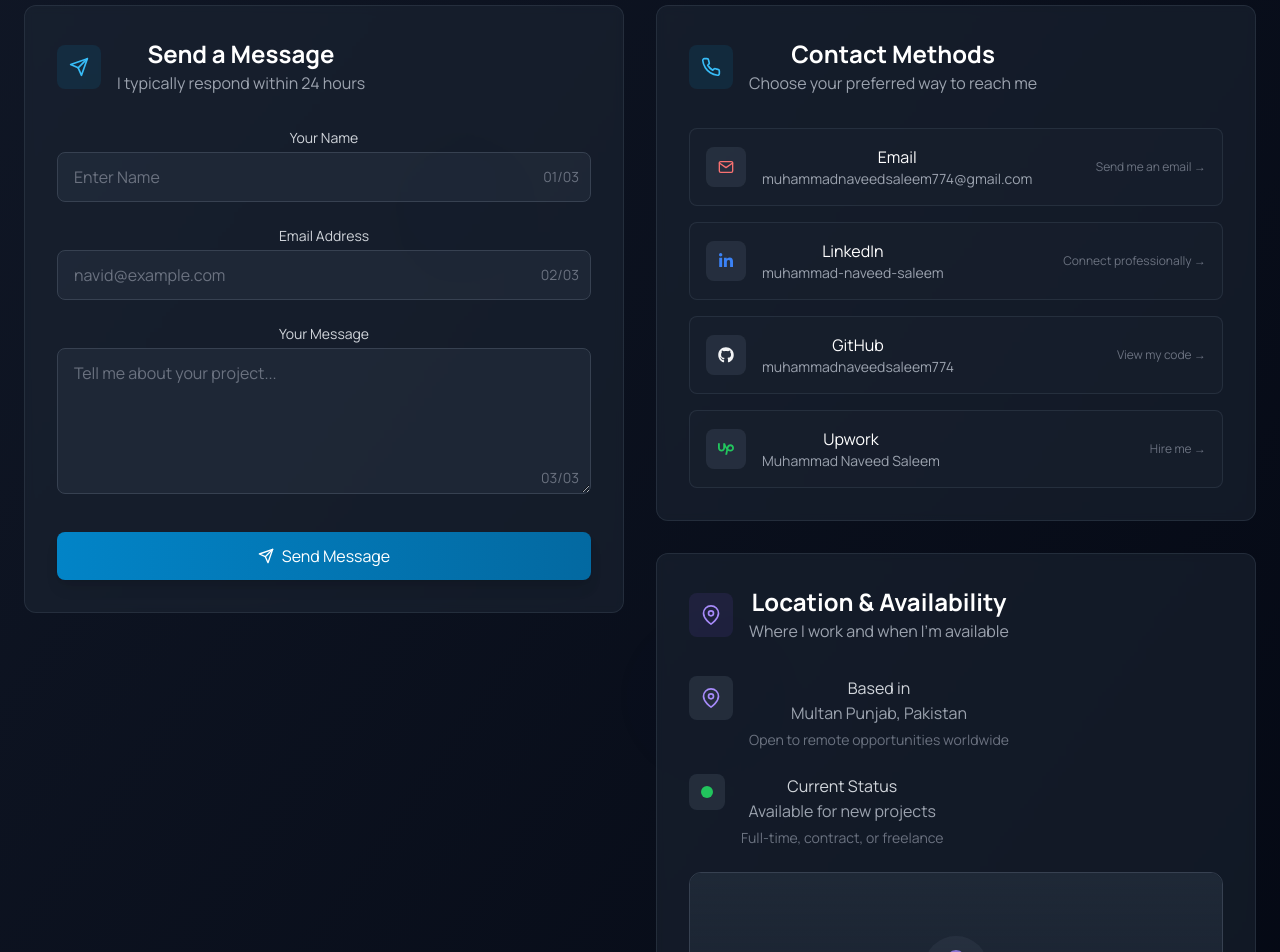
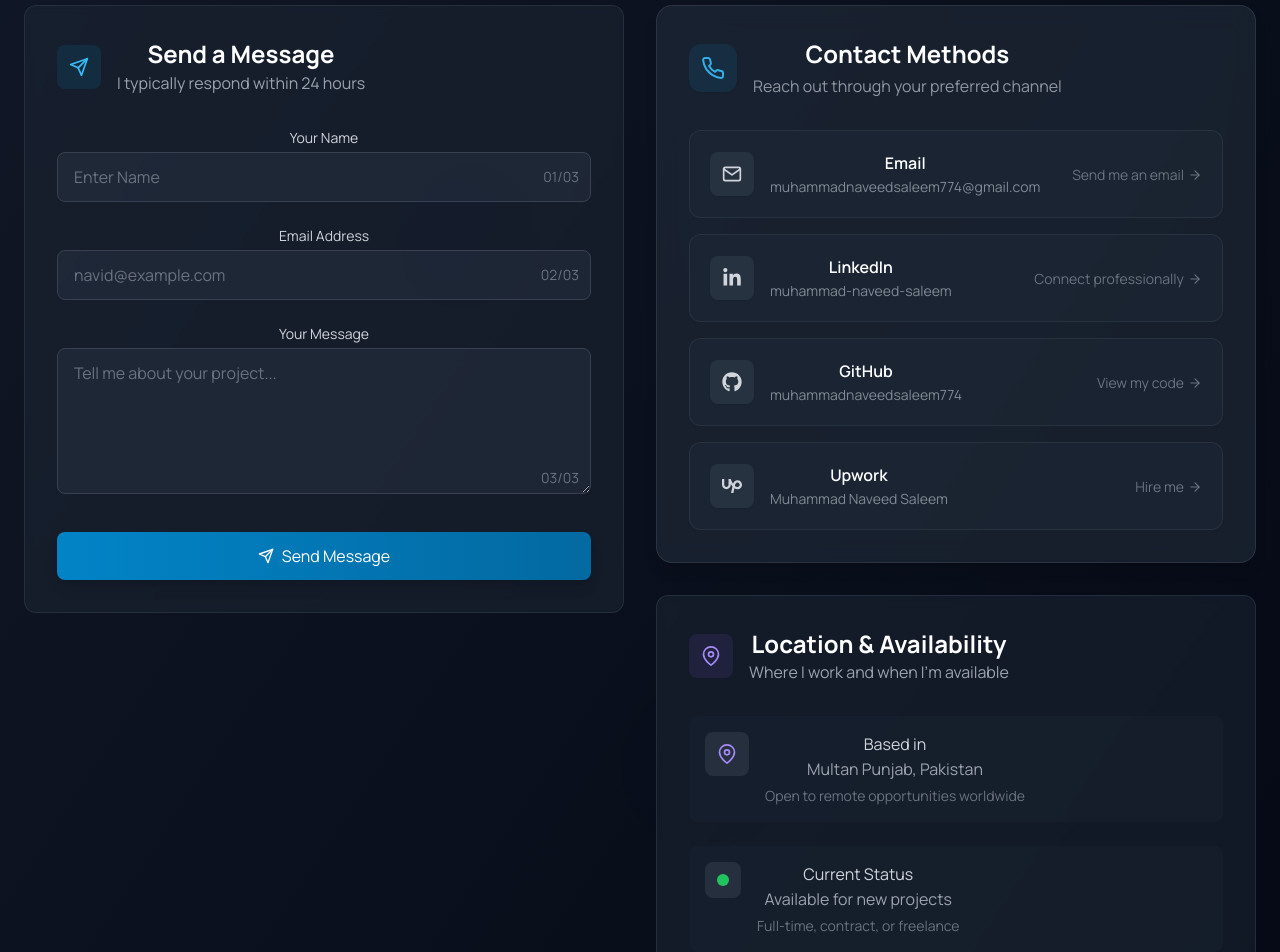
Before and after one commit to muhammadnaveedsaleem774/My_Portfolio, a React (Vite) app: page /contact in a window 1280 px wide. Shown: the part 440-1392 px from the top of the page. Built offline with nearby package versions, Linux system fonts and the light colour scheme.

Commit message:
Update info

```diff
--- a/src/pages/Contact.jsx
+++ b/src/pages/Contact.jsx
@@ -1,7 +1,7 @@
 import { useState, useRef, useEffect } from 'react';
 import { motion, useInView, AnimatePresence } from 'framer-motion';
 import axios from 'axios';
-import { FiMail, FiMapPin, FiPhone, FiSend, FiCheck, FiX } from 'react-icons/fi';
+import { FiMail, FiMapPin, FiPhone, FiArrowRight, FiSend, FiCheck, FiX } from 'react-icons/fi';
 import { FaLinkedinIn, FaGithub, FaTwitter, FaDiscord, FaWhatsapp } from 'react-icons/fa';
 import { SiUpwork } from 'react-icons/si';
 
@@ -88,28 +88,28 @@ const Contact = () => {
       name: 'Email',
       value: 'muhammadnaveedsaleem774@gmail.com',
       href: 'mailto:muhammadnaveedsaleem774@gmail.com',
-      icon: <FiMail className="text-red-400" />,
+      icon: FiMail,
       action: 'Send me an email'
     },
     {
       name: 'LinkedIn',
       value: 'muhammad-naveed-saleem',
       href: 'https://linkedin.com/in/muhammad-naveed-saleem',
-      icon: <FaLinkedinIn className="text-blue-500" />,
+      icon: FaLinkedinIn,
       action: 'Connect professionally'
     },
     {
       name: 'GitHub',
       value: 'muhammadnaveedsaleem774',
       href: 'https://github.com/muhammadnaveedsaleem774',
-      icon: <FaGithub className="text-gray-100" />,
+      icon: FaGithub,
       action: 'View my code'
     },
     {
       name: 'Upwork',
       value: 'Muhammad Naveed Saleem',
       href: 'https://www.upwork.com/freelancers/~014163b572e684c07c?mp_source=share',
-      icon: <SiUpwork className="text-green-500" />,
+      icon: SiUpwork,
       action: 'Hire me'
     }
   ];
@@ -480,101 +480,122 @@ const Contact = () => {
               transition={{ duration: 0.5, delay: 0.4 }}
               className="space-y-8"
             >
-              {/* Contact Methods */}
-              <div className="bg-gray-800/50 backdrop-blur-sm border border-gray-700/50 rounded-xl p-8 hover:border-primary-500/30 transition-all duration-500">
-                <div className="flex items-center mb-8">
-                  <div className="p-3 rounded-lg bg-primary-500/10 text-primary-400 mr-4">
-                    <FiPhone className="text-xl" />
+
+
+{/* Contact Methods Section */}
+<section className="bg-gray-800/70 backdrop-blur-md border border-gray-700/60 rounded-2xl p-8  transition-all duration-300 hover:border-primary-500/40 shadow-lg">
+  {/* Section Header */}
+  <header className="flex items-start md:items-center gap-4 mb-6 md:mb-8">
+    <div className="p-3 rounded-xl bg-primary-500/10 text-primary-400/90 shadow-sm">
+      <FiPhone className="text-xl md:text-2xl" />
     </div>
     <div>
-                    <h3 className="text-2xl font-bold text-white">Contact Methods</h3>
-                    <p className="text-gray-400">Choose your preferred way to reach me</p>
+      <h2 className="text-xl md:text-2xl font-bold text-white leading-tight">
+        Contact Methods
+      </h2>
+      <p className="text-sm md:text-base text-gray-400/90 mt-1">
+        Reach out through your preferred channel
+      </p>
+    </div>
+  </header>
+
+  {/* Contact Cards Grid */}
+  <div className="grid grid-cols-1 md:grid-cols-1 gap-3 md:gap-4">
+    {contactMethods.map((method, index) => (
+      <motion.article
+        key={method.name}
+        initial={{ opacity: 0, y: 10 }}
+        animate={{ opacity: 1, y: 0 }}
+        transition={{ delay: index * 0.1, duration: 0.3 }}
+        whileHover={{ y: -2 }}
+        className="group relative overflow-hidden"
+      >
+        <a
+          href={method.href}
+          target="_blank"
+          rel="noopener noreferrer"
+          className="flex items-center justify-between p-4 md:p-5 rounded-xl bg-gray-800/50 border border-gray-700/50 hover:border-primary-500/40 transition-all duration-300"
+        >
+          {/* Contact Method Info */}
+          <div className="flex items-center gap-4 min-w-0">
+            <div className="flex-shrink-0 p-3 rounded-lg bg-gray-700/50 group-hover:bg-primary-500/10 transition-colors duration-300 shadow-sm">
+              <method.icon className="text-lg md:text-xl text-gray-300 group-hover:text-primary-400 transition-colors" />
+            </div>
+            <div className="min-w-0">
+              <h3 className="text-sm md:text-base font-semibold text-white truncate">
+                {method.name}
+              </h3>
+              <p className="text-xs md:text-sm text-gray-400/80 truncate mt-0.5">
+                {method.value}
+              </p>
             </div>
           </div>
 
-                <div className="space-y-4">
-                  {contactMethods.map((method, index) => (
-                    <motion.a
-                      key={method.name}
-                      href={method.href}
-                      target="_blank"
-                      rel="noopener noreferrer"
-                      className="group flex items-center justify-between p-4 rounded-lg bg-gray-800/30 border border-gray-700/50 hover:border-primary-500/50 transition-all duration-300"
-                      initial={{ opacity: 0, y: 10 }}
-                      animate={{ opacity: 1, y: 0 }}
-                      transition={{ delay: index * 0.1 }}
-                      onMouseEnter={() => setHoveredItem(`contact-${index}`)}
-                      onMouseLeave={() => setHoveredItem(null)}
-                    >
-                      <div className="flex items-center space-x-4">
-                        <div className="p-3 rounded-lg bg-gray-700/50 group-hover:bg-primary-500/10 transition-colors duration-300">
-                          {method.icon}
+          {/* Action Indicator */}
+          <div className="flex-shrink-0 ml-4">
+            <span className="inline-flex items-center text-xs md:text-sm font-medium text-gray-500 group-hover:text-primary-400 transition-colors">
+              <span className="hidden md:inline mr-1">{method.action}</span>
+              <FiArrowRight className="text-sm" />
+            </span>
+          </div>
+
+          {/* Hover Effect */}
+          <div className="absolute inset-0 bg-gradient-to-br from-primary-500/5 via-primary-500/2 to-transparent opacity-0 group-hover:opacity-100 rounded-xl transition-opacity duration-300 pointer-events-none" />
+        </a>
+      </motion.article>
+    ))}
+  </div>
+</section>
+
+             {/* Location & Availability */}
+<div className="bg-gray-800/50 backdrop-blur-sm border border-gray-700/50 rounded-xl p-6 md:p-8 hover:border-secondary-500/30 transition-all duration-500">
+  {/* Header */}
+  <div className="flex flex-col sm:flex-row sm:items-center mb-6 md:mb-8 gap-4">
+    <div className="p-3 rounded-lg bg-secondary-500/10 text-secondary-400 w-fit">
+      <FiMapPin className="text-xl" />
     </div>
     <div>
-                          <h4 className="font-medium text-white">{method.name}</h4>
-                          <p className="text-sm text-gray-400">{method.value}</p>
-                        </div>
-                      </div>
-                      <div className="text-xs text-gray-500 group-hover:text-primary-400 transition-colors duration-300">
-                        {method.action} →
-                      </div>
-                      <motion.div
-                        className="absolute inset-0 bg-gradient-to-br from-primary-500/5 to-transparent opacity-0"
-                        initial={{ opacity: 0 }}
-                        animate={{
-                          opacity: hoveredItem === `contact-${index}` ? 0.1 : 0
-                        }}
-                        transition={{ duration: 0.3 }}
-                      />
-                    </motion.a>
-                  ))}
+      <h3 className="text-xl sm:text-2xl font-bold text-white">Location & Availability</h3>
+      <p className="text-sm sm:text-base text-gray-400">Where I work and when I'm available</p>
     </div>
   </div>
 
-              {/* Location & Availability */}
-              <div className="bg-gray-800/50 backdrop-blur-sm border border-gray-700/50 rounded-xl p-8 hover:border-secondary-500/30 transition-all duration-500">
-                <div className="flex items-center mb-8">
-                  <div className="p-3 rounded-lg bg-secondary-500/10 text-secondary-400 mr-4">
-                    <FiMapPin className="text-xl" />
+  {/* Content */}
+  <div className="space-y-4 md:space-y-6">
+    {/* Location Info */}
+    <div className="flex flex-col sm:flex-row items-start gap-4 p-4 bg-gray-800/30 rounded-lg">
+      <div className="flex-shrink-0 p-2 sm:p-3 rounded-lg bg-gray-700/50 text-secondary-400">
+        <FiMapPin className="text-lg sm:text-xl" />
       </div>
       <div>
-                    <h3 className="text-2xl font-bold text-white">Location & Availability</h3>
-                    <p className="text-gray-400">Where I work and when I'm available</p>
+        <h4 className="text-sm sm:text-base font-medium text-gray-300">Based in</h4>
+        <p className="text-gray-400">Multan Punjab, Pakistan</p>
+        <p className="text-xs sm:text-sm text-gray-500 mt-1">Open to remote opportunities worldwide</p>
       </div>
     </div>
 
-                <div className="space-y-6">
-                  <div className="flex items-start space-x-4">
-                    <div className="flex-shrink-0 p-3 rounded-lg bg-gray-700/50 text-secondary-400">
-                      <FiMapPin className="text-xl" />
+    {/* Availability Info */}
+    <div className="flex flex-col sm:flex-row items-start gap-4 p-4 bg-gray-800/30 rounded-lg">
+      <div className="flex-shrink-0 p-2 sm:p-3 rounded-lg bg-gray-700/50 flex items-center justify-center">
+        <div className="w-2 h-2 sm:w-3 sm:h-3 rounded-full bg-green-500 animate-pulse" />
       </div>
       <div>
-                      <h4 className="font-medium text-gray-300">Based in</h4>
-                      <p className="text-gray-400">Multan Punjab, Pakistan</p>
-                      <p className="text-sm text-gray-500 mt-1">Open to remote opportunities worldwide</p>
+        <h4 className="text-sm sm:text-base font-medium text-gray-300">Current Status</h4>
+        <p className="text-gray-400">Available for new projects</p>
+        <p className="text-xs sm:text-sm text-gray-500 mt-1">Full-time, contract, or freelance</p>
       </div>
     </div>
 
-                  <div className="flex items-start space-x-4">
-                    <div className="flex-shrink-0 p-3 rounded-lg bg-gray-700/50 text-green-400">
-                      <div className="w-3 h-3 rounded-full bg-green-500 animate-pulse" />
+    {/* Map Section */}
+    <div className="aspect-w-16 aspect-h-9 rounded-lg sm:rounded-xl overflow-hidden border border-gray-700 mt-4 sm:mt-6 relative">
+      {/* Map placeholder with subtle animation - responsive */}
+      <div className="w-full h-48 sm:h-64 bg-gray-800 flex items-center justify-center">
+        <div className="text-center px-4">
+          <div className="w-12 h-12 sm:w-16 sm:h-16 mx-auto mb-3 sm:mb-4 rounded-full bg-gray-700/50 flex items-center justify-center">
+            <FiMapPin className="text-xl sm:text-2xl text-secondary-400 animate-bounce" />
           </div>
-                    <div>
-                      <h4 className="font-medium text-gray-300">Current Status</h4>
-                      <p className="text-gray-400">Available for new projects</p>
-                      <p className="text-sm text-gray-500 mt-1">Full-time, contract, or freelance</p>
-                    </div>
-                  </div>
-
-                  <div className="aspect-w-16 aspect-h-9 rounded-xl overflow-hidden border border-gray-700 mt-6 relative">
-                    {/* Map placeholder with subtle animation */}
-                    <div className="w-full h-64 bg-gray-800 flex items-center justify-center">
-                      <div className="text-center">
-                        <div className="w-16 h-16 mx-auto mb-4 rounded-full bg-gray-700/50 flex items-center justify-center">
-                          <FiMapPin className="text-2xl text-secondary-400 animate-bounce" />
-                        </div>
-                        <p className="text-gray-500">Multan Punjab, Pakistan</p>
-                        <p className="text-xs text-gray-600 mt-2">UTC-7 (Pacific Time)</p>
+          <p className="text-sm sm:text-base text-gray-500">Multan Punjab, Pakistan</p>
+          <p className="text-xs text-gray-600 mt-1 sm:mt-2">UTC-7 (Pacific Time)</p>
         </div>
       </div>
       <div className="absolute inset-0 bg-gradient-to-t from-gray-900/70 to-transparent pointer-events-none" />
--- a/src/pages/Home.jsx
+++ b/src/pages/Home.jsx
@@ -220,13 +220,14 @@ const EducationSection = () => (
           <div className="flex flex-col md:flex-row items-center">
             <div className="md:w-1/3 mb-6 md:mb-0">
               <h3 className="text-2xl font-bold text-white mb-2">BS Computer Science</h3>
-              <p className="text-purple-400">University of XYZ</p>
-              <p className="text-gray-400">2018 - 2022</p>
+              <p className="text-purple-400">Bahauddin Zakariya University, Multan (Pakistan)
+              </p>
+              <p className="text-gray-400">2022 - 2026</p>
             </div>
             <div className="md:w-2/3">
               <p className="text-gray-400 mb-4">
                 Comprehensive computer science program covering theoretical foundations and practical applications.
-                Graduated with honors (GPA: 3.8/4.0), with coursework emphasizing software engineering principles,
+                Graduated with honors (GPA: 3.53/4.0), with coursework emphasizing software engineering principles,
                 algorithm design, and systems programming.
               </p>
               <div className="flex flex-wrap gap-2">
```
Lines whose indentation alone changed are shown as unchanged.
